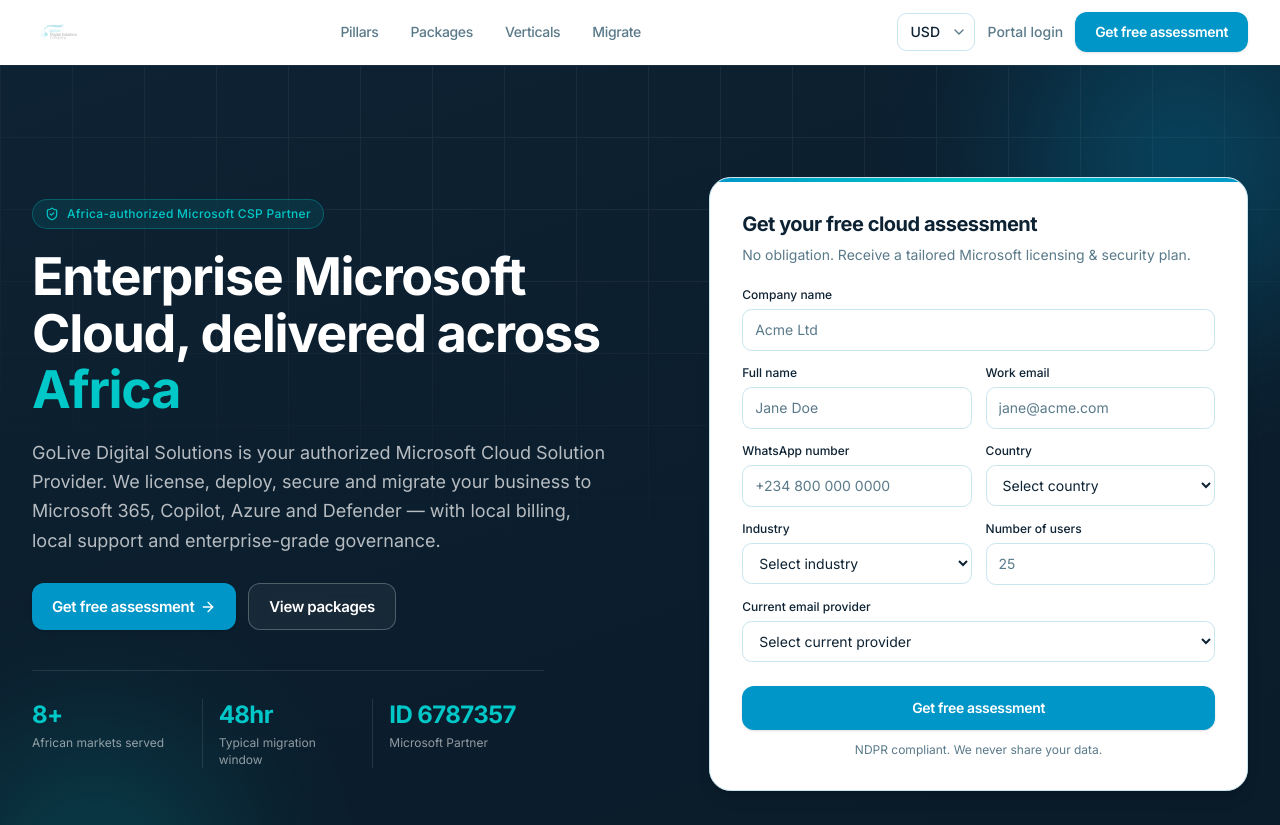
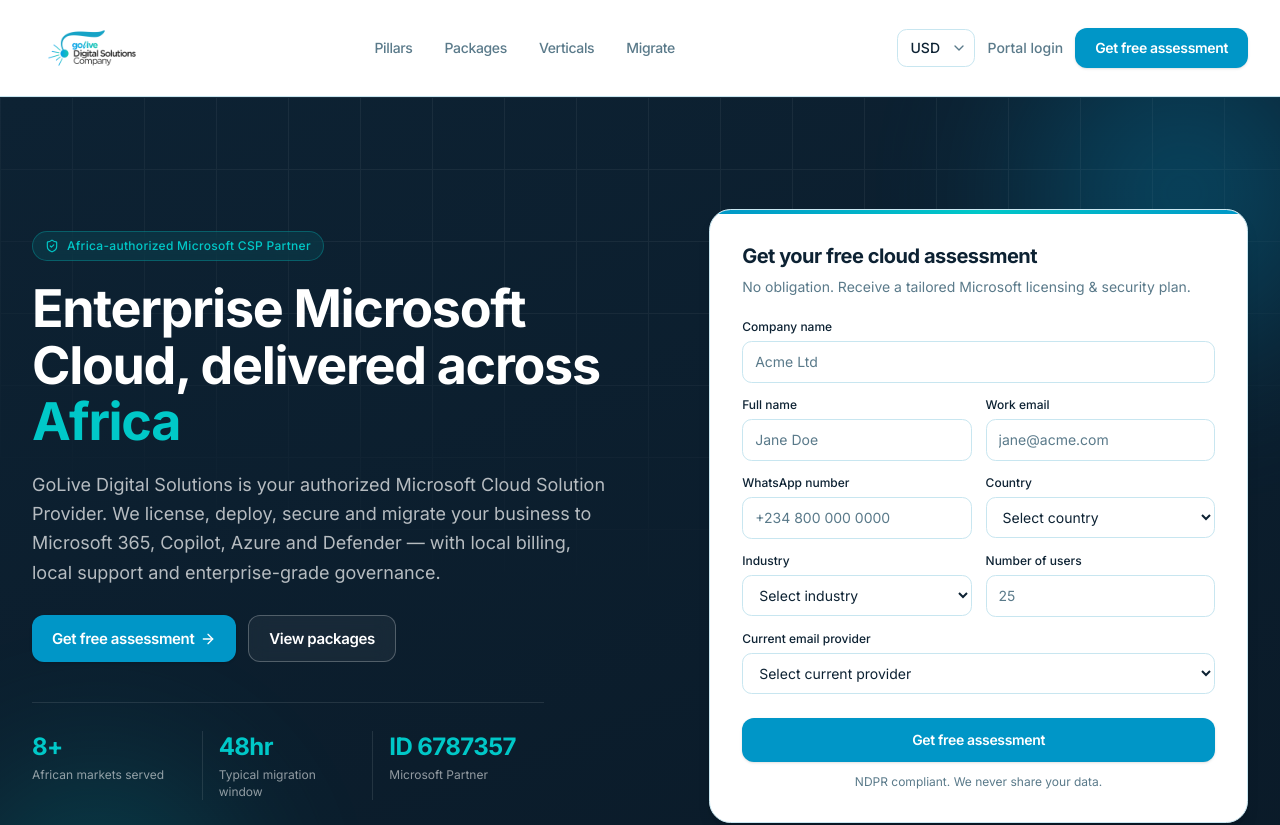
Before and after one commit to kraftedtech-ui/golive-cloud, a Next.js app: page / in a window 1280 px wide. Shown: the top 825 px of the page. Built offline with nearby package versions, Linux system fonts and the light colour scheme.

Commit message:
Fix: navbar logo height 120, h-24 navbar, remove blend mode — logo displays correctly

```diff
--- a/components/footer.tsx
+++ b/components/footer.tsx
@@ -17,7 +17,7 @@
               <img
                 src="/images/logo-dark.png"
                 alt="GoLive Digital Solutions"
-                style={{ height: 60, width: 'auto', mixBlendMode: 'screen' }}
+                style={{ height: 140, width: 'auto', mixBlendMode: 'screen' }}
               />
             </Link>
             <p className="mt-4 max-w-xs text-sm leading-relaxed text-white/60">Authorized Microsoft CSP partner delivering cloud, security and productivity across Africa.</p>
--- a/components/navbar.tsx
+++ b/components/navbar.tsx
@@ -38,13 +38,13 @@
   }, [])
 
   return (
-    <header className={`sticky top-0 z-50 border-b transition-all duration-300 ${scrolled ? "border-[#c8e6f0] bg-white/85 shadow-sm backdrop-blur-xl" : "border-transparent bg-white/70 backdrop-blur-md"}`}>
-      <div className="mx-auto flex h-16 max-w-7xl items-center justify-between gap-4 px-4 sm:px-6 lg:px-8">
+    <header className={`sticky top-0 z-50 border-b transition-all duration-300 ${scrolled ? "border-[#c8e6f0] bg-white shadow-sm" : "border-[#c8e6f0] bg-white"}`}>
+      <div className="mx-auto flex h-24 max-w-7xl items-center justify-between gap-4 px-4 sm:px-6 lg:px-8">
         <Link href="/" className="flex items-center">
           <img
             src="/images/logo-dark.png"
             alt="GoLive Digital Solutions"
-            style={{ height: 52, width: 'auto', mixBlendMode: 'screen' }}
+            style={{ height: 120, width: 'auto' }}
           />
         </Link>
 
```
